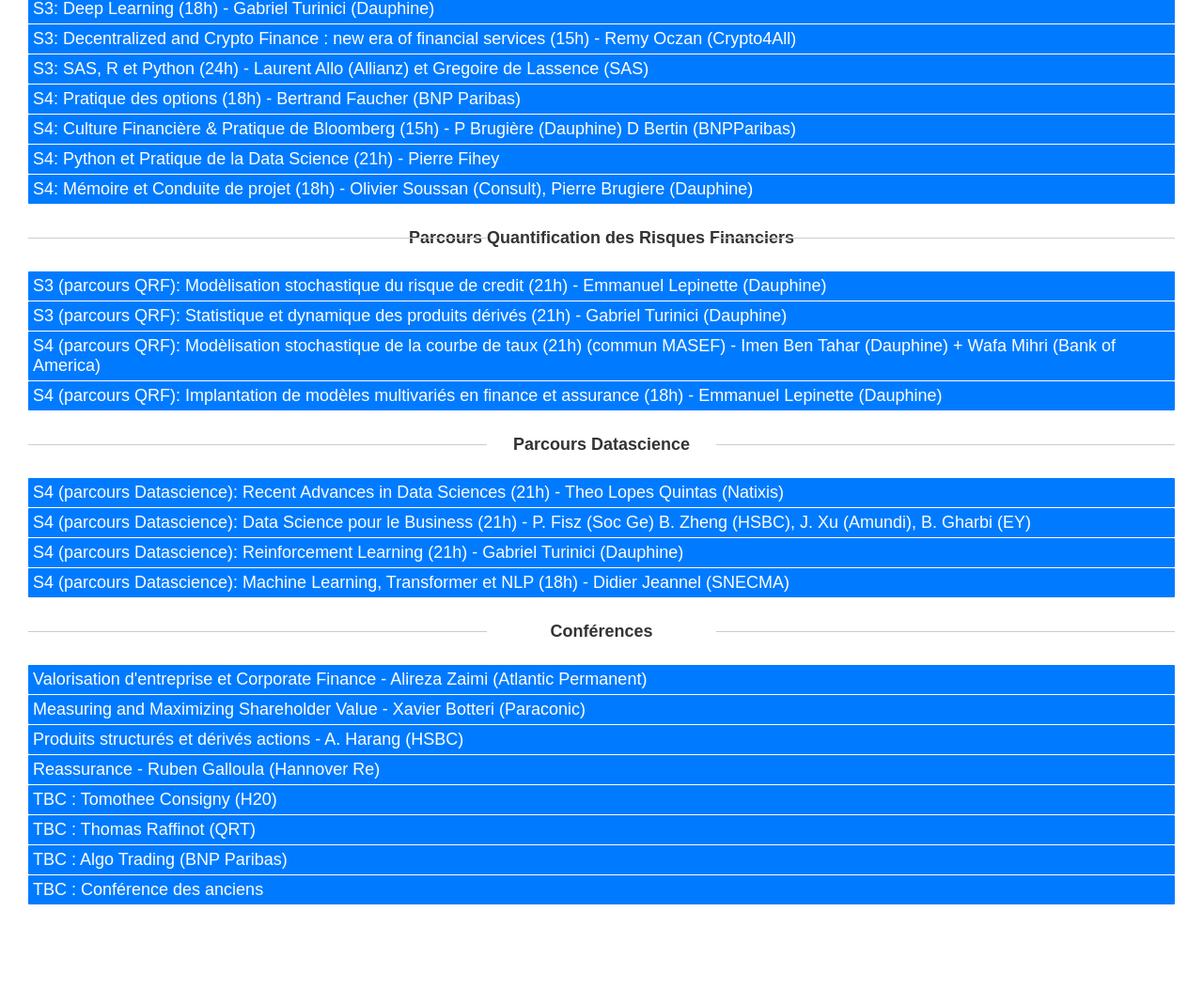
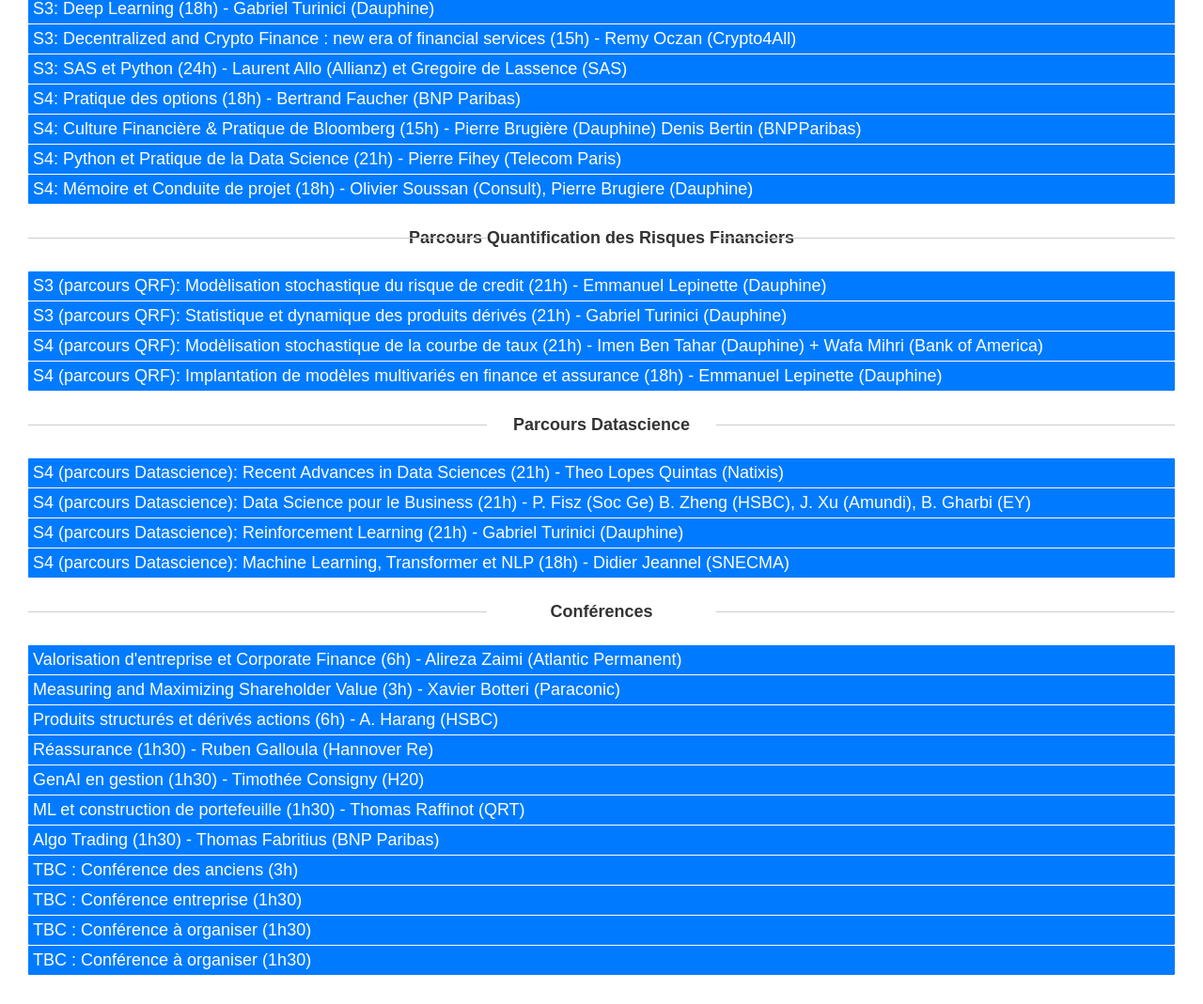
Before and after one commit to pbrugimail/ISF-program-20252026, a plain HTML site: page index.html in a window 1280 px wide. Shown: the part 500-1569 px from the top of the page at 94% size. Before the commit the page ends 1494 px from the top, so only its background shows below. Drawn offline with Linux system fonts and the light colour scheme.

Commit message:
Update index.html

```diff
--- a/index.html
+++ b/index.html
@@ -117,7 +117,7 @@
 <div class="panel">
   <p><br></p>
 </div>
-<button class="accordion">S3: SAS, R et Python (24h) - Laurent Allo (Allianz) et Gregoire de Lassence (SAS) </button>
+<button class="accordion">S3: SAS et Python (24h) - Laurent Allo (Allianz) et Gregoire de Lassence (SAS) </button>
 <div class="panel">
   <p><br></p>
 </div>
@@ -125,11 +125,11 @@
 <div class="panel">
   <p>Description du contenu de l'enseignement :<br>1. Mise en situation concrète du métier de trading (market making)<br>2. Pricing des options complexes à partir de celui des options vanilles<br>3. Les risques dans la vraie vie<br>4. Au-delà des grecques<br><br>Compétences à acquérir :<br>- Comprendre les responsabilités d’un market maker d’options - Maîtriser les implications concrètes au-delà des équations de la gestion d’un portefeuille d’options - Acquérir des réflexes afin de repérer rapidement les principales sources de risques<br></p>
 </div>
-<button class="accordion">S4: Culture Financière & Pratique de Bloomberg (15h) - P Brugière (Dauphine) D Bertin (BNPParibas) </button>
+<button class="accordion">S4: Culture Financière & Pratique de Bloomberg (15h) - Pierre Brugière (Dauphine) Denis Bertin (BNPParibas) </button>
 <div class="panel">
   <p>Description du contenu de l'enseignement :<br>1. Le bilan d’une entreprise et les différentes catégories de titres<br>2. Les actions, la dette, la dette hybride, le Tier 1, le Tier 2, le Tier 3<br>3. Les obligations convertibles, les mandatory convertibles<br>4. Les opérations en capital, les augmentations de capital, les FRESHs ; les Cocos<br>5. Les rachats d’actions, simples ou structurés<br>6. Les dividendes cash ou scrip, formules d’ajustements des dérivés<br>7. Les activités ECM, DCM, EQL, M&A<br>8. Séances pratiques sur Bloomberg : · construction de tableaux de bords en temps réel (BDP) · analyses historiques (BDH) · analyse financière · spreadsheets et templates Bloomberg<br><br>Compétences à acquérir :<br>Connaitre les principales notions de corporate finance, analyser des données financières sur Bloomberg, faire un mini projet en gestion de portefeuille<br></p>
 </div>
-<button class="accordion">S4: Python et Pratique de la  Data Science (21h) - Pierre Fihey </button>
+<button class="accordion">S4: Python et Pratique de la  Data Science (21h) - Pierre Fihey (Telecom Paris)</button>
 <div class="panel">
   <p>Description du contenu de l'enseignement :<br>Préparation des données, EDA. Traitement des classes déséquilibrées<br>Scrapping de données<br>Apprentissage non supervisé (Clustering, Réduction de dimensions)<br>Apprentissage supervisé (Classification, Régression)<br>Deep Learning (ANN, RNN, LSTM)<br>Natural Language Processing (De Bag Of Words aux Transformers)<br>L'objectif de ce cours est de rappeler la théorie derrière les principaux algorithmes de ML, Deep Learning et NLP avant de mettre en pratique l'ensemble de ces algorithmes dans un projet appliqué à la prédictions de mouvements de stocks financiers.<br><br>Compétences à acquérir :<br>Connaissances des principaux algorithmes de Machine Learning *, Deep Learning et Natural Language Processing.<br>Savoir implémenter ces méthodes et comparer leurs performances. Projet combinant l'ensemble de ces méthodes, appliqué à la finance.<br><br>Mode de contrôle des connaissances :<br>Projet (Code + Rapport)<br></p>
 </div>
@@ -153,7 +153,7 @@
 <div class="panel">
   <p>Description du contenu de l'enseignement :<br>1/ Approches en probabilité historique (gestion de portefeuille classique), portefeuilles optimaux, beta, arbitrage, APT<br>2/ Valuation de produits dérivés et probabilité risque neutre<br>3/ Delta hedging en pratique, trading de volatilité<br>4/ Assurance du portefeuille: stop-loss, options, CPPI, CRP - Constant Mix<br>5/ Options exotiques ou cachées: ETF short,<br>6/ Si le temps permet: approches machine learning * en gestion dynamique du portefeuille<br><br>Pré-requis recommandés :<br>python, calcul stochastique, produits dérivés<br><br>Compétences à acquérir :<br>approche pratique et empirique des produits dérivés et de la gestion de risques tout en se basant sur une formalisation stochastique avancée<br><br>En savoir plus sur le cours :<br>turinici.com<br><br>Bibliographie-lectures recommandées<br>Voir turinici.com<br></p>
 </div>
-<button class="accordion">S4 (parcours QRF): Modèlisation stochastique de la courbe de taux (21h)  (commun MASEF) - Imen Ben Tahar  (Dauphine) + Wafa Mihri (Bank of America)     </button>
+<button class="accordion">S4 (parcours QRF): Modèlisation stochastique de la courbe de taux (21h) - Imen Ben Tahar  (Dauphine) + Wafa Mihri (Bank of America)     </button>
 <div class="panel">
   <p>Description du contenu de l'enseignement :<br>1. Quelques outils de calcul stochastique : rappels<br>2. Généralités sur les taux d ’ intérêt<br>3. Produits de taux classiques<br>4. Modèle LGM à un facteur<br>5. Modèle BGM (Brace, Gatarek et Musiela) / Jamishidian<br>6. Modèles à volatilité stochastique<br><br>Compétences à acquérir :<br>Ce cours est consacré aux modèles de taux d’intérêts à temps continu.<br>Au travers de nombreux exemples, on décrira leurs utilisations pour évaluer les produits dérivés sur taux d’intérêt.<br></p>
 </div>
@@ -192,38 +192,51 @@
 <div class="separator-with-title"> Conférences </div>
 
 <!-- Rubrique 2 -->
-<button class="accordion">Valorisation d'entreprise et Corporate Finance - Alireza Zaimi (Atlantic Permanent)       </button>
+<button class="accordion">Valorisation d'entreprise et Corporate Finance (6h) - Alireza Zaimi (Atlantic Permanent)       </button>
 <div class="panel">
   <p><br></p>
 </div>
-<button class="accordion">Measuring and Maximizing Shareholder Value - Xavier Botteri (Paraconic)       </button>
+<button class="accordion">Measuring and Maximizing Shareholder Value (3h) - Xavier Botteri (Paraconic)       </button>
 <div class="panel">
   <p><br></p>
 </div>
-<button class="accordion">Produits structurés et dérivés actions - A. Harang (HSBC)        </button>
+<button class="accordion">Produits structurés et dérivés actions (6h) - A. Harang (HSBC)        </button>
 <div class="panel">
   <p><br></p>
 </div>
-<button class="accordion">Reassurance  - Ruben Galloula (Hannover Re)        </button>
+<button class="accordion">Réassurance (1h30) - Ruben Galloula (Hannover Re)        </button>
 <div class="panel">
   <p><br></p>
 </div>
-<button class="accordion"> TBC : Tomothee Consigny (H20)        </button>
+<button class="accordion"> GenAI en gestion (1h30) - Timothée Consigny (H20)        </button>
 <div class="panel">
   <p><br></p>
 </div>
-<button class="accordion"> TBC : Thomas Raffinot  (QRT)        </button>
+<button class="accordion"> ML et construction de portefeuille (1h30) - Thomas Raffinot  (QRT)        </button>
 <div class="panel">
   <p><br></p>
 </div>
-<button class="accordion"> TBC : Algo Trading (BNP Paribas)        </button>
+<button class="accordion"> Algo Trading (1h30) - Thomas Fabritius (BNP Paribas)   </button>
 <div class="panel">
   <p><br></p>
 </div>
-<button class="accordion"> TBC : Conférence des anciens       </button>
+<button class="accordion"> TBC : Conférence des anciens (3h)      </button>
 <div class="panel">
   <p><br></p>
 </div>
+<button class="accordion"> TBC : Conférence entreprise (1h30)      </button>
+<div class="panel">
+  <p><br></p>
+</div>
+<button class="accordion"> TBC : Conférence à organiser (1h30)      </button>
+<div class="panel">
+  <p><br></p>
+</div>
+<button class="accordion"> TBC : Conférence à organiser (1h30)      </button>
+<div class="panel">
+  <p><br></p>
+</div>
+
 
 <script>
   const accordions = document.querySelectorAll(".accordion");
```
